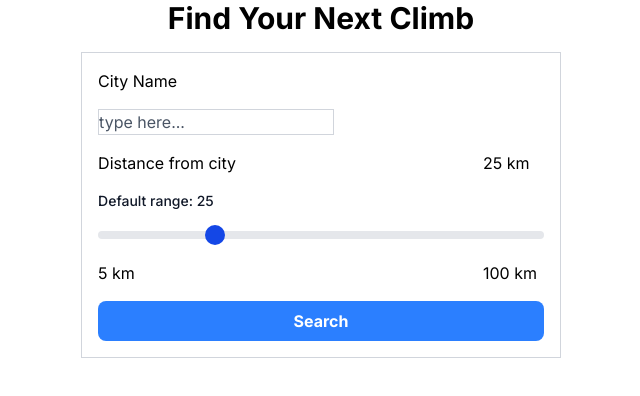
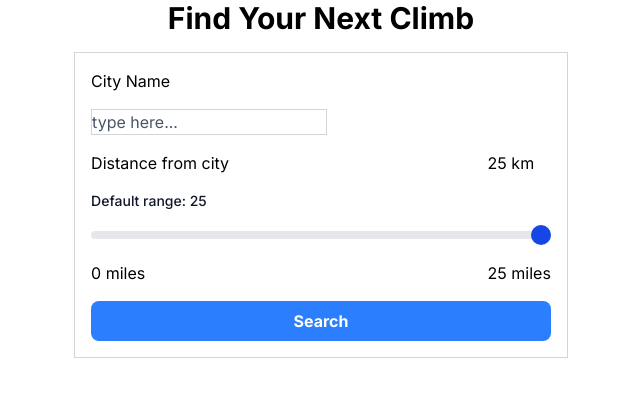
Before and after one commit to strikeitbroke/nextclimb-frontend, a React (Vite) app: page / in a window 1280 px wide. Shown: the top 396 px of the page, without its empty margins (319-959 px from the left). Built offline with nearby package versions, Linux system fonts and the light colour scheme.

Commit message:
updated the sliding bar

```diff
--- a/src/App.tsx
+++ b/src/App.tsx
@@ -46,7 +46,7 @@ function App() {
                       <p>
                         <span className="font-normal">Distance:</span>
                         <span className="ml-1 text-slate-600">
-                          {segment.distance} km
+                          {segment.distance} miles
                         </span>
                       </p>
                       <p>
@@ -61,7 +61,7 @@ function App() {
                   {/* Right Side: Difficulty Badge */}
                   <div>
                     <span className="bg-orange-500 text-white text-xs font-bold px-3 py-1 rounded-full uppercase tracking-wider">
-                      Hard
+                      {segment.difficulty}
                     </span>
                   </div>
                 </div>
--- a/src/components/Search.tsx
+++ b/src/components/Search.tsx
@@ -44,6 +44,8 @@ export default function Search({ onSearch }: SearchProps) {
           <input
             id="default-range"
             type="range"
+            min="0"
+            max="25"
             value={searchParams.radius}
             className="w-full h-2 bg-neutral-quaternary rounded-full appearance-none cursor-pointer"
             onChange={(e) =>
@@ -54,8 +56,8 @@ export default function Search({ onSearch }: SearchProps) {
             }
           />
         </div>
-        <div className="col-span-1 col-start-1">5 km</div>
-        <div className="col-span-1 col-end-7">100 km</div>
+        <div className="col-span-1 col-start-1">0 miles</div>
+        <div className="col-span-1 col-end-7">25 miles</div>
         <div className="col-span-6">
           <button
             className="w-full bg-blue-500 hover:bg-blue-700 text-white font-bold py-2 px-4 rounded"
```
